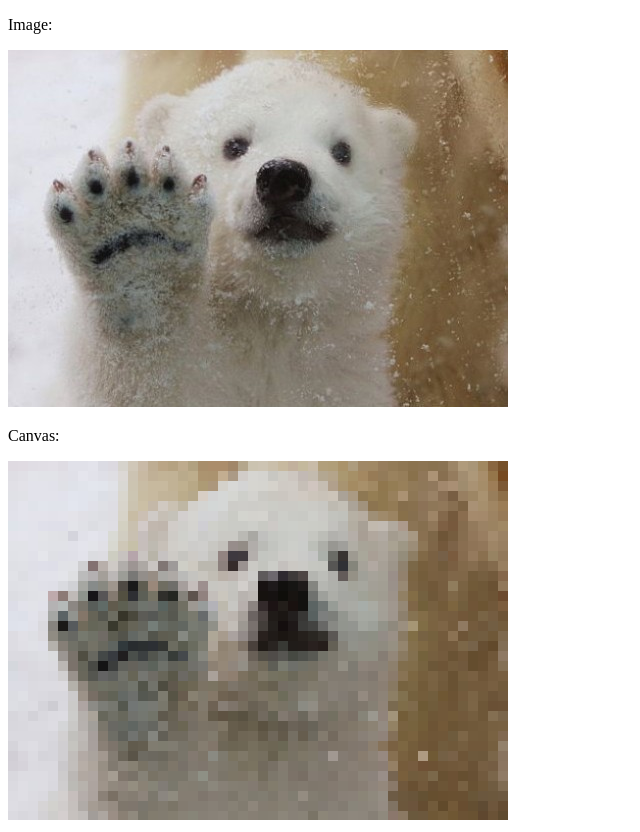
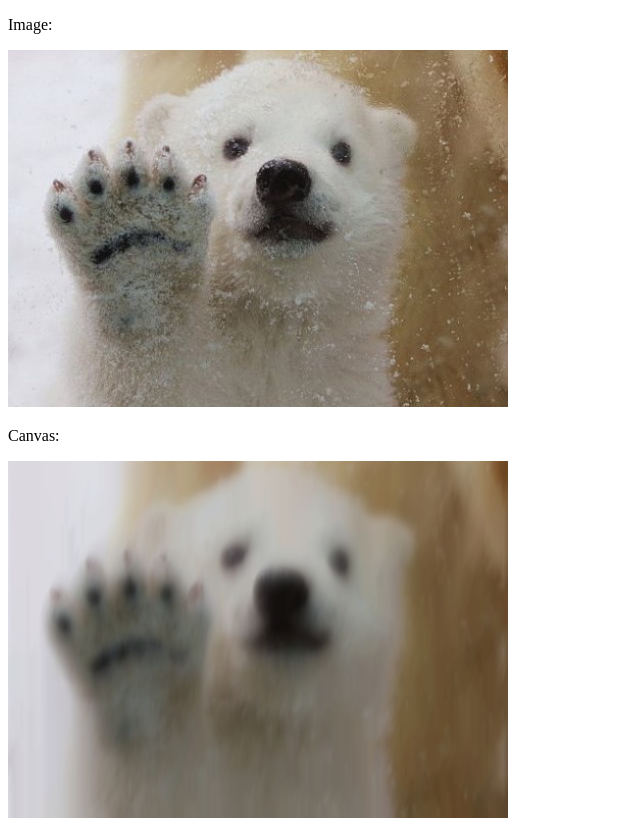
Before and after one commit to alocay/FuzzyJS, a plain HTML site: page Test/index.html in a window 1280 px wide. Shown: the whole page, without its empty margins (0-640 px from the left). Drawn offline with Linux system fonts and the light colour scheme.

Commit message:
Adding initial box blur filter
Added box blur filter and changing some casing

```diff
--- a/Test/index.html
+++ b/Test/index.html
@@ -13,10 +13,11 @@
 
             var pixelate = function(image) {
                 ctx.drawImage(image, 0, 0);
+                Fuzzy.BoxBlur(ctx, 5);
                 //Fuzzy.Greyscale(ctx);
-                //Fuzzy.InvertedColorFilter(ctx, Fuzzy.ColorFilters.RED);
+                //Fuzzy.Pixelate(ctx, 10);
+                //Fuzzy.InvertedColorFilter(ctx, Fuzzy.ColorFilters.BLUE);
                 //Fuzzy.Invert(ctx);
-                Fuzzy.Pixelate(ctx, 10);
                 //Fuzzy.ColorFilter(ctx, Fuzzy.ColorFilters.RED);
             }
 
@@ -35,6 +36,6 @@
 	<p>Image:</p>
 	<img src="fuzzy.jpg" />
     <p>Canvas:</p>
-    <canvas id="myCanvas" width="639" height="359"></canvas>
+    <canvas id="myCanvas" width="500" height="357"></canvas>
 </body>
 </html>
--- a/fuzzy.js
+++ b/fuzzy.js
@@ -10,16 +10,16 @@ if ( typeof Fuzzy == 'undefined') {
         NONE: "none"
     }
 
-    this.Pixelate = function(ctx, pixelsize) {
+    this.Pixelate = function(ctx, pixelSize) {
         var width = ctx.canvas.width;
         var height = ctx.canvas.height;
         var imgData = ctx.getImageData(0, 0, width, height);
-        pixelsize = pixelsize <= 0 ? 1 : pixelsize;
+        pixelSize = pixelSize <= 0 ? 1 : pixelSize;
 
-        for(var i = 0; i < width; i += pixelsize) {
-            for(var j = 0; j < width; j += pixelsize) {
-                var offsetx = (pixelsize / 2) | 0;
-                var offsety = (pixelsize / 2) | 0;
+        for(var i = 0; i < width; i += pixelSize) {
+            for(var j = 0; j < width; j += pixelSize) {
+                var offsetx = (pixelSize / 2) | 0;
+                var offsety = (pixelSize / 2) | 0;
 
 		        while(i + offsetx >= width) {
 		            offsetx--;
@@ -31,9 +31,29 @@ if ( typeof Fuzzy == 'undefined') {
 
 		        var pixel = _getPixel(imgData, i + offsetx, j + offsety);
 
-		        for(var x = i; x < i + pixelsize && x < width; x++) {
-		            for(var y = j; y < j + pixelsize && y < height; y++){
+		        for(var x = i; x < i + pixelSize && x < width; x++) {
+		            for(var y = j; y < j + pixelSize && y < height; y++){
 		                _setPixel(imgData, x, y, pixel);
+                    }
+                }
+            }
+        }
+
+        ctx.putImageData(imgData, 0, 0);
+    }
+
+    this.BoxBlur = function(ctx, blurSize) {
+        var width = ctx.canvas.width;
+        var height = ctx.canvas.height;
+        var imgData = ctx.getImageData(0, 0, width, height);
+
+        for(var i = 0; i < width; i++) {
+            for(var j = 0; j < height; j++) {
+                var avgPixel = _getAvgPixel(imgData, i, j, width, height, blurSize);
+
+                for(var x = i; x < i + blurSize && x < width; x++) {
+                    for(var y = j; y < j + blurSize && y < height; y++) {
+                        _setPixel(imgData, x, y, avgPixel);
                     }
                 }
             }
@@ -139,6 +159,36 @@ if ( typeof Fuzzy == 'undefined') {
         ctx.putImageData(imgData, 0, 0);
     }
 
+    function _getAvgPixel(imgData, x, y, width, height, areaSize) {
+        var avgR = 0;
+        var avgG = 0;
+        var avgB = 0;
+        var pixelCount = 0;
+
+        for(var i = x; i < x + areaSize && i < width; i++) {
+            for(var j = y; j < y + areaSize && j < height; j++) {
+                var p = _getPixel(imgData, i, j);
+
+                avgR += p.r;
+                avgB += p.b;
+                avgG += p.g;
+
+                pixelCount++;
+            }
+        }
+
+        avgR = (avgR / pixelCount) | 0;
+        avgG = (avgG / pixelCount) | 0;
+        avgB = (avgB / pixelCount) | 0;
+
+        return {
+            r: avgR,
+            b: avgB,
+            g: avgG,
+            a: 255
+        };
+    }
+
     function _getPixel(imgData, x, y) {
         index = (x + y * imgData.width) * 4;
         return {
```
